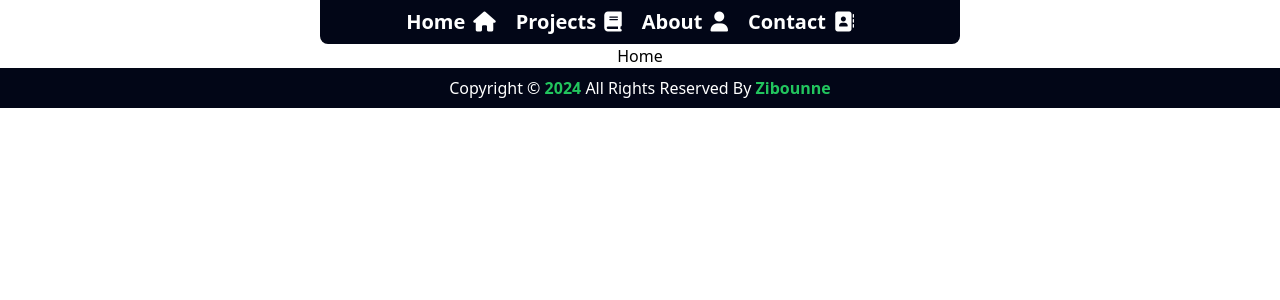
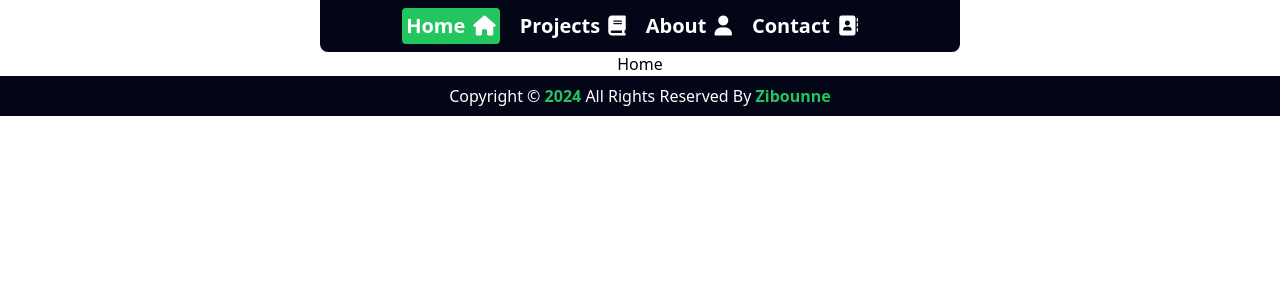
Before and after one commit to Zibounne/Portfolio, an Angular app: page / in a window 1280 px wide. Shown: the top 300 px of the page. Built offline with nearby package versions, Linux system fonts and the light colour scheme.

Commit message:
update header Component isActive

```diff
--- a/src/app/header/header.component.html
+++ b/src/app/header/header.component.html
@@ -2,7 +2,7 @@
     <nav>
         <ul>
             <li>
-                <button>
+                <button [class]="isActive('/') ? 'active' : ''">
                     <a href="/">Home</a>
                     <a href="/">
                         <i class="fa-solid fa-house"></i>
@@ -10,7 +10,7 @@
                 </button>
             </li>
             <li>
-                <button>
+                <button [class]="isActive('/projects') ? 'active' : ''">
                     <a href="/projects">Projects</a>
                     <a href="/projects">
                         <i class="fa-solid fa-book"></i>
@@ -18,7 +18,7 @@
                 </button>
             </li>
             <li>
-                <button>
+                <button [class]="isActive('/about') ? 'active' : ''">
                     <a href="/about">About</a>
                     <a href="/about">
                         <i class="fa-solid fa-user"></i>
@@ -26,7 +26,7 @@
                 </button>
             </li>
             <li>
-                <button>
+                <button [class]="isActive('/contact') ? 'active' : ''">
                     <a href="/contact">Contact</a>
                     <a href="/contact">
                         <i class="fa-solid fa-address-book"></i>
--- a/src/app/header/header.component.ts
+++ b/src/app/header/header.component.ts
@@ -1,4 +1,5 @@
-import { Component } from '@angular/core';
+import { DOCUMENT } from '@angular/common';
+import { Component, Inject } from '@angular/core';
 
 @Component({
   selector: 'app-header',
@@ -8,4 +9,17 @@ import { Component } from '@angular/core';
 })
 export class HeaderComponent {
 
+  currentUrl: string = '';
+
+  constructor(@Inject(DOCUMENT) private document: Document) {}
+
+  ngOnInit(): void {
+    this.currentUrl = this.document.location.pathname;
+    console.log(this.currentUrl);
+  }
+
+  isActive(url: string): boolean {
+    return this.currentUrl === url;
+  }
+
 }
--- a/src/styles/partials/header/_header.sass
+++ b/src/styles/partials/header/_header.sass
@@ -13,4 +13,4 @@ header
                 button:hover
                     @apply border-b-green-500 text-green-500
                 button.active
-                    @apply border-4 border-gray-500 bg-gray-500 rounded text-green-500
+                    @apply border-4 border-green-500 bg-green-500 rounded text-white
--- a/src/styles/styles.css
+++ b/src/styles/styles.css
@@ -23,7 +23,7 @@ header nav ul li button:hover {
   @apply border-b-green-500 text-green-500;
 }
 header nav ul li button.active {
-  @apply border-4 border-gray-500 bg-gray-500 rounded text-green-500;
+  @apply border-4 border-green-500 bg-green-500 rounded text-white;
 }
 
 footer p {
```
Also changed, not shown: 1 other file (tests, documents, lock files or other folders).
